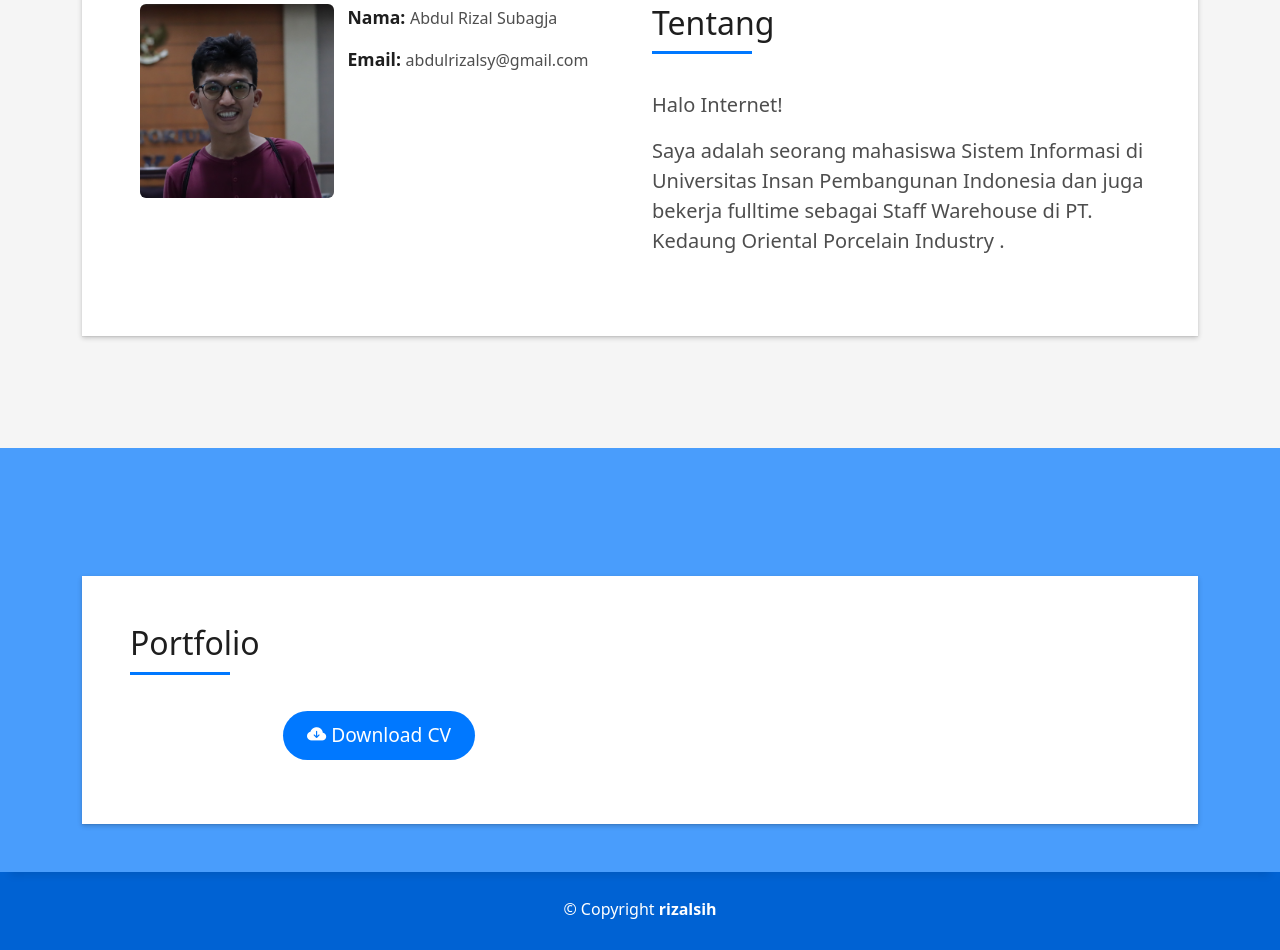
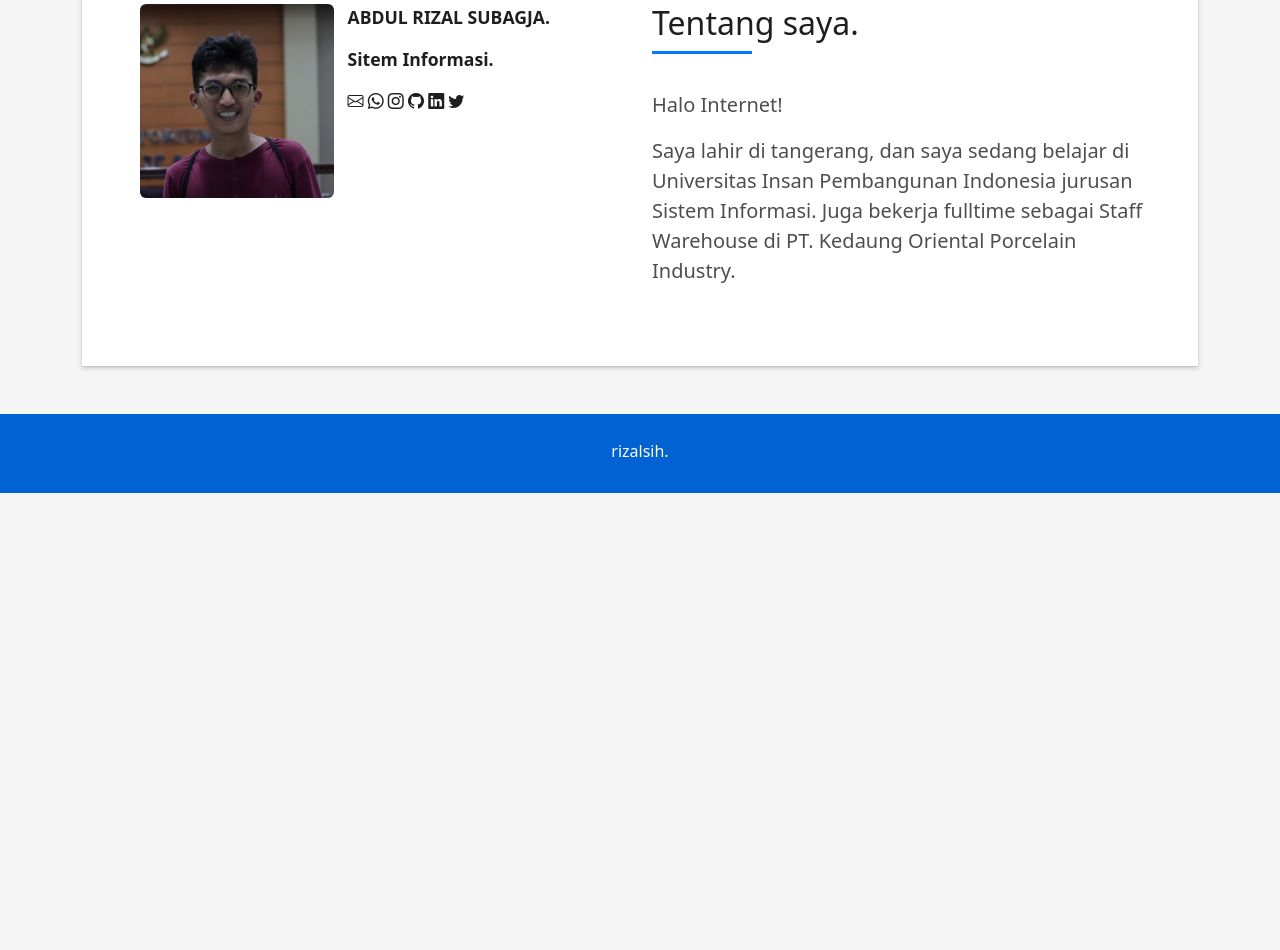
Before and after one commit to rizalsih/portofolio, a plain HTML site: page index.html in a window 1280 px wide. Shown: the part 924-1874 px from the top of the page. After the commit the page ends 1417 px from the top, so only its background shows below. Drawn offline with Linux system fonts and the light colour scheme.

Commit message:
Add files via upload

```diff
--- a/index.html
+++ b/index.html
@@ -32,35 +32,38 @@
 
       <h1 class="logo"><a href="index.html">Portfolio</a></h1>
 
+      <!-- ======= Navbar ======= -->
       <nav id="navbar" class="navbar">
         <ul>
-          <li><a class="nav-link scrollto active" href="#hero">Beranda</a></li>
-          <li><a class="nav-link scrollto" href="#about">Tentang</a></li>
-          <li><a class="nav-link scrollto" href="#contact">Kontak</a></li>
+          <li><a class="nav-link scrollto active" href="#hero">Beranda.</a></li>
+          <li><a class="nav-link scrollto" href="#about">Tentang saya.</a></li>
         </ul>
         <i class="bi bi-list mobile-nav-toggle"></i>
-      </nav><!-- .navbar -->
+      </nav> <!-- End Navbar -->
 
     </div>
   </header><!-- End Header -->
 
-  <!-- ======= Hero Section ======= -->
+  <!-- ======= Hero ======= -->
   <div id="hero" class="hero route bg-image" style="background-image: url(assets/img/hero-bg.jpg)">
     <div class="overlay-itro"></div>
     <div class="hero-content display-table">
       <div class="table-cell">
         <div class="container">
-          <!--<p class="display-6 color-d">Hello, world!</p>-->
-          <h1 class="hero-title mb-4">Abdul Rizal Subagja</h1>
-          <p class="hero-subtitle"><span class="typed" data-typed-items="Web Designer, Illustrator, Freelancer"></span>
+          <p class="display-6 color-d">Halo Internet,</p>
+          <h1 class="hero-title mb-4">ABDUL RIZAL SUBAGJA.</h1>
+          <p class="hero-subtitle"><span class="typed"
+              data-typed-items="Staff Warehouse, Illustrator, Web Designer,"></span>
           </p>
-          <!-- <p class="pt-3"><a class="btn btn-primary btn js-scroll px-4" href="#about" role="button">Learn More</a></p> -->
+          <p class="pt-3"><a class="btn btn-primary btn js-scroll px-4" href="#about" role="button">Tentang saya.</a>
+          </p>
         </div>
       </div>
     </div>
   </div><!-- End Hero Section -->
 
   <main id="main">
+
 
     <!-- ======= About Section ======= -->
     <section id="about" class="about-mf sect-pt4 route">
@@ -78,8 +81,16 @@
                     </div>
                     <div class="col-sm-6 col-md-7">
                       <div class="about-info">
-                        <p><span class="title-s">Nama: </span> <span>Abdul Rizal Subagja</span></p>
-                        <p><span class="title-s">Email: </span> <span>abdulrizalsy@gmail.com</span></p>
+                        <p><span class="title-s">ABDUL RIZAL SUBAGJA.</span></p>
+                        <p><span class="title-s">Sitem Informasi.</span></p>
+                        <a href="mailto:abdulrizalsy@gmail.com"><i class="bi bi-envelope"></i></a>
+                        <a href="https://wa.link/vhxmf8"><i class="bi bi-whatsapp"></i></a>
+                        <a href="https://www.instagram.com/rizalsihh/"><i class="bi bi-instagram"></i></a>
+                        <a href="https://github.com/rizalsih"><i class="bi bi-github"></i></a>
+                        <a href="https://www.linkedin.com/in/abdul-rizal-subagja-ab32961b2/"><i
+                            class="bi bi-linkedin"></i></a>
+                        <a href="https://www.twitter.com/rizalsih/"><i class="bi bi-twitter"></i></a>
+
                       </div>
                     </div>
                   </div>
@@ -88,16 +99,18 @@
                   <div class="about-me pt-4 pt-md-0">
                     <div class="title-box-2">
                       <h5 class="title-left">
-                        Tentang
+                        Tentang saya.
                       </h5>
                     </div>
                     <p class="lead">
                       Halo Internet!
                     </p>
                     <p class="lead">
-                      Saya adalah seorang mahasiswa Sistem Informasi di Universitas Insan
-                      Pembangunan Indonesia dan juga bekerja fulltime sebagai Staff Warehouse di PT. Kedaung
-                      Oriental Porcelain Industry .
+                      Saya lahir di <b>tangerang</b>, dan saya sedang belajar di Universitas Insan
+                      Pembangunan Indonesia jurusan </b>Sistem Informasi</b>. Juga bekerja fulltime sebagai <b>Staff
+                        Warehouse</b> di PT.
+                      Kedaung
+                      Oriental Porcelain Industry.
                     </p>
                   </div>
                 </div>
@@ -107,54 +120,15 @@
         </div>
       </div>
     </section><!-- End About Section -->
-
-    <!-- ======= Contact Section ======= -->
-    <section id="contact" class="paralax-mf footer-paralax bg-image sect-mt4 route"
-      style="background-image: url(assets/img/overlay-bg.jpg)">
-      <div class="overlay-mf"></div>
-      <div class="container">
-        <div class="row">
-          <div class="col-sm-12">
-            <div class="contact-mf">
-              <div id="contact" class="box-shadow-full">
-                <div class="row">
-                  <div class="col-md-6">
-                    <div class="title-box-2">
-                      <h5 class="title-left">
-                        Portfolio
-                      </h5>
-                    </div>
-                    <div>
-                      <form action="forms/contact.php" method="post" role="form" class="php-email-form">
-                        <div class="row">
-                          <div class="col-md-12 mb-3">
-                            <div class="form-group">
-                              <div class="col-md-12 text-center">
-                                <button type="submit"
-                                  class="button button-a button-big button-rouded bi bi-cloud-arrow-down-fill"> Download
-                                  CV</button>
-                              </div>
-                            </div>
-                      </form>
-                    </div>
-                  </div>
-                </div>
-              </div>
-            </div>
-          </div>
-        </div>
-      </div>
-    </section><!-- End Contact Section -->
-
   </main><!-- End #main -->
 
   <!-- ======= Footer ======= -->
   <footer>
     <div class="container">
       <div class="row">
-        <div class="col-sm-12">
+        <div class="col-sm-">
           <div class="copyright-box">
-            <p class="copyright">&copy; Copyright <strong>rizalsih</strong></a></p>
+            <p class="copyright">rizalsih.</a></p>
           </div>
         </div>
       </div>
```
